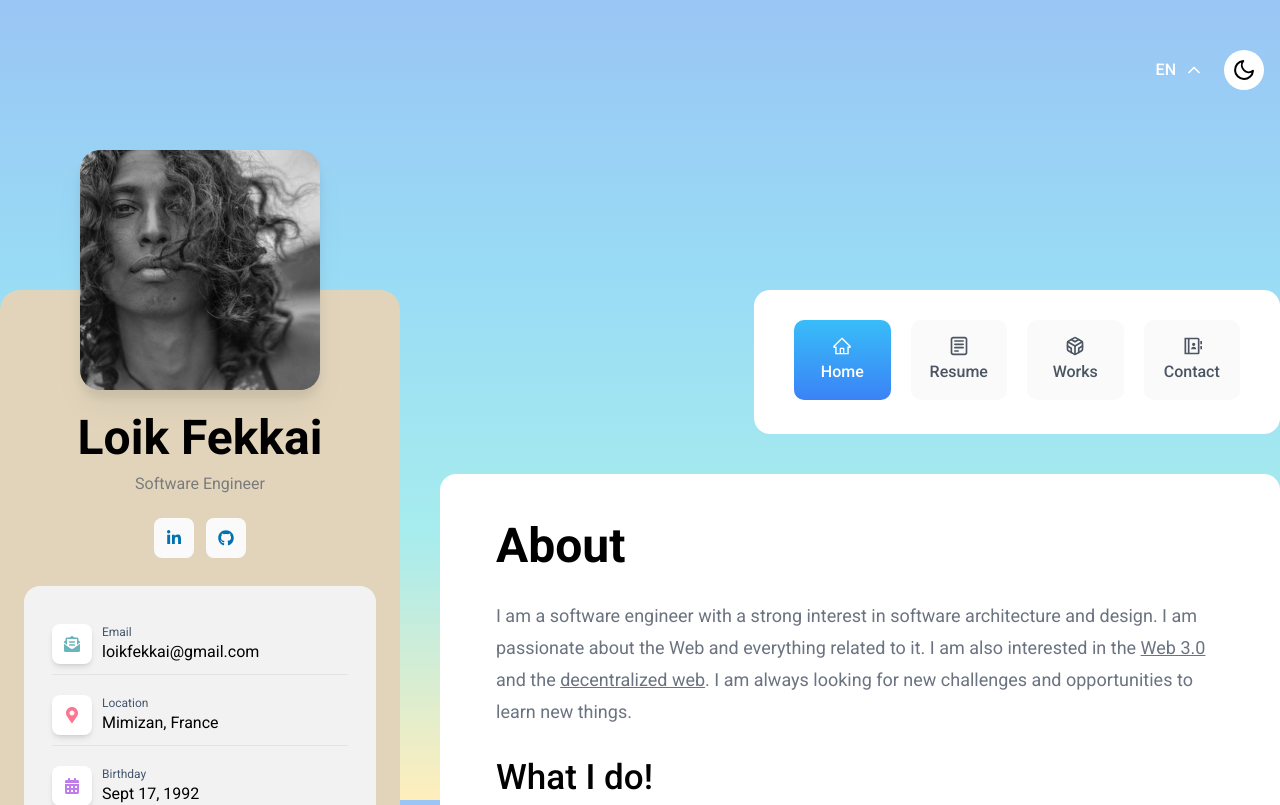
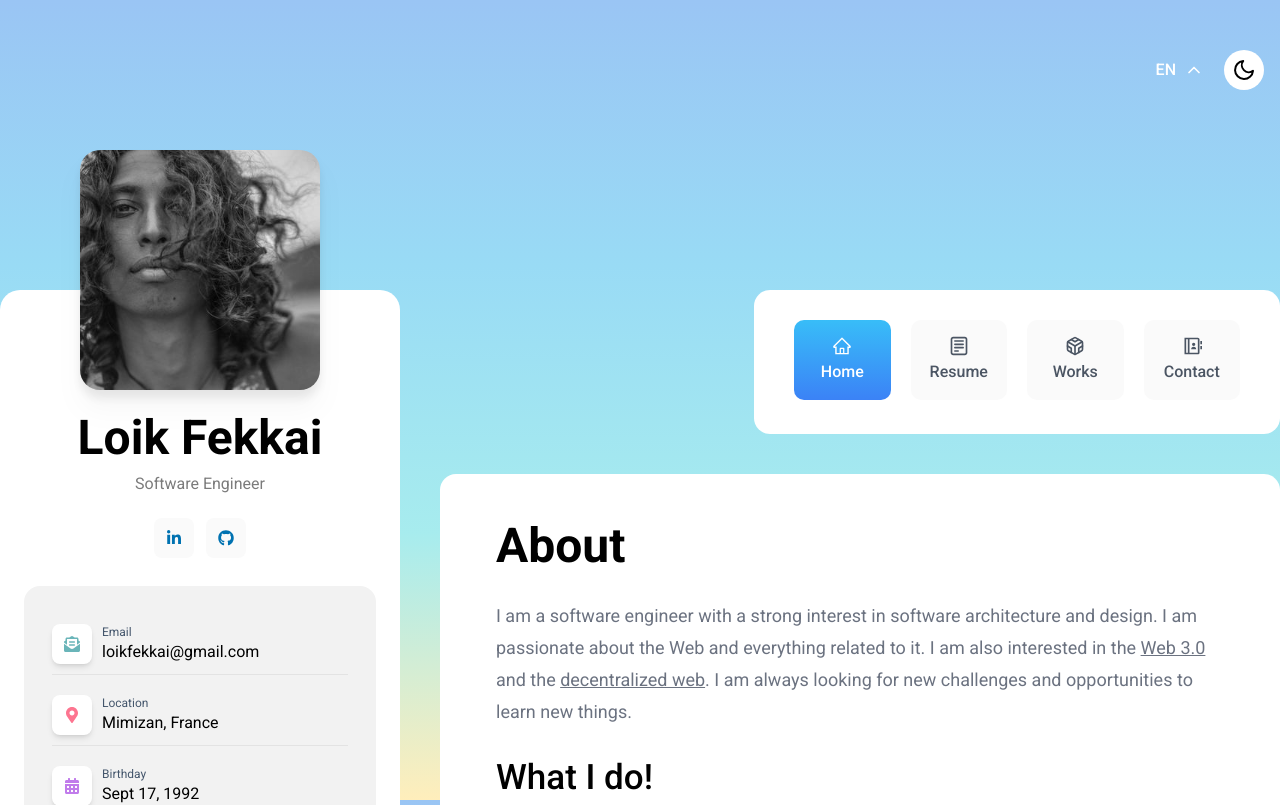
Before and after one commit to Lokicoule/portfolio, a React (Vite) app: page /en in a window 1280 px wide. Shown: the top 805 px of the page. Built offline with nearby package versions, Linux system fonts and the light colour scheme.

Commit message:
refacor(hero): move array outside component

```diff
--- a/src/shared/components/Hero/Hero.tsx
+++ b/src/shared/components/Hero/Hero.tsx
@@ -10,7 +10,6 @@ import img from "/avatar.jpg";
 import HeroSocialLinks from "../social-links/SocialLinks";
 import HeroContactInfo from "../contact-info/ContactInfo";
 
-const Hero = () => {
 const socialLinks = [
   {
     href: "https://www.linkedin.com/",
@@ -49,8 +48,9 @@ const Hero = () => {
   },
 ];
 
+const Hero = () => {
   return (
-    <div className="w-full mb-6 lg:mb-0 mx-auto relative bg-primary text-center dark:bg-primary-dark px-6 rounded-[20px] mt-[180px] md:mt-[220px] lg:mt-0">
+    <div className="w-full mb-6 lg:mb-0 mx-auto relative bg-primary-light text-center dark:bg-primary-dark px-6 rounded-[20px] mt-[180px] md:mt-[220px] lg:mt-0">
       <img
         src={img}
         className="w-[240px] absolute left-[50%] transform -translate-x-[50%] h-[240px] drop-shadow-xl mx-auto rounded-[20px] -mt-[140px] hover:brightness-125 transition duration-200 ease-linear"
```
Lines whose indentation alone changed are shown as unchanged.
